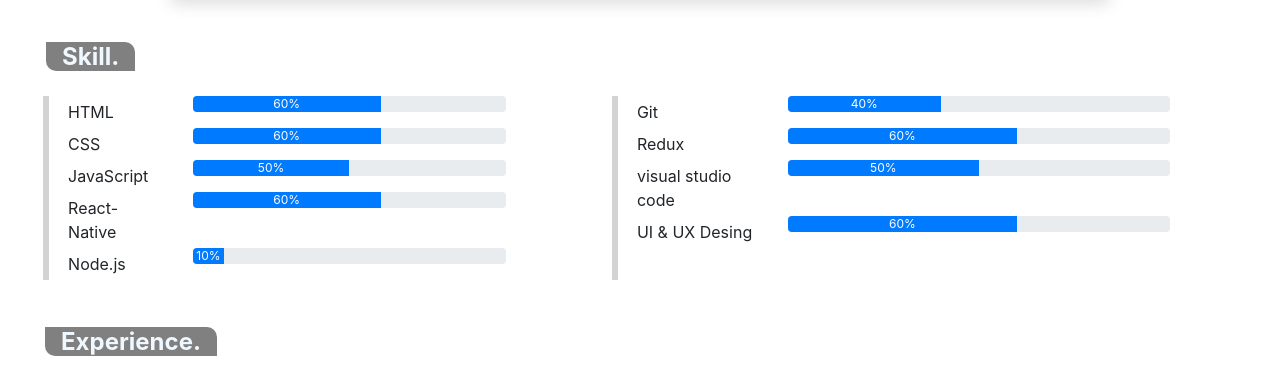
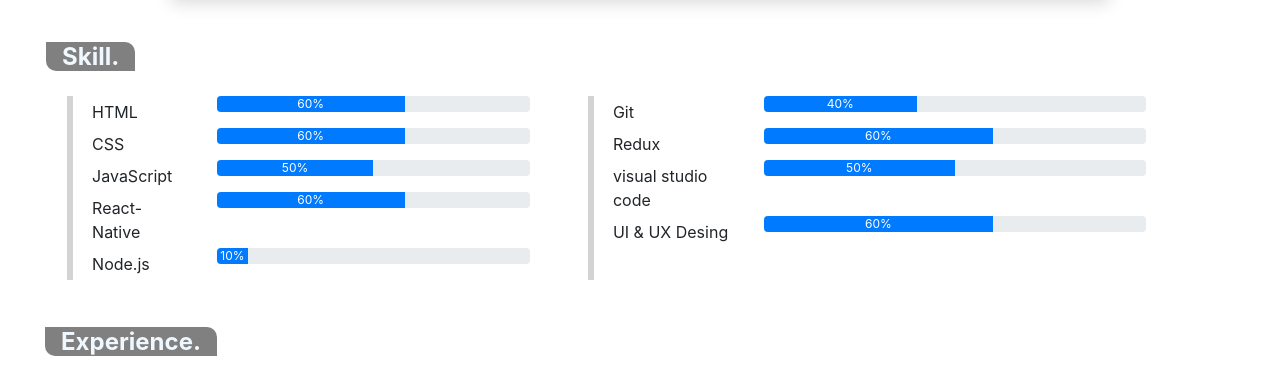
Before and after one commit to rirafi23/web_bootstrap, a plain HTML site: page index.html in a window 1280 px wide. Shown: the part 397-766 px from the top of the page. Drawn offline with nearby package versions, Linux system fonts and the light colour scheme; files whose address does not match are found by name.

Commit message:
web Responsife bootstrap

```diff
--- a/index.html
+++ b/index.html
@@ -57,11 +57,10 @@
             </div>
         </div>
         <div class="col-md-12 col-12 pt-5">
-
             <div class="row-fluid mx-auto">
                 <h4 class="pb-3 ml-3"><b class="title px-3"> Skill. </b></h4>
                 <div class="row d-flex justify-content-center">
-                <div class="col-md-5 mr-5"
+                <div class="col-md-5 "
                     style="border-left-width: 6px ;border-left-style: solid; border-left-color: #d3d3d3;">
                     <div class="row">
                         <div class="col-md-3 col-4">
```
